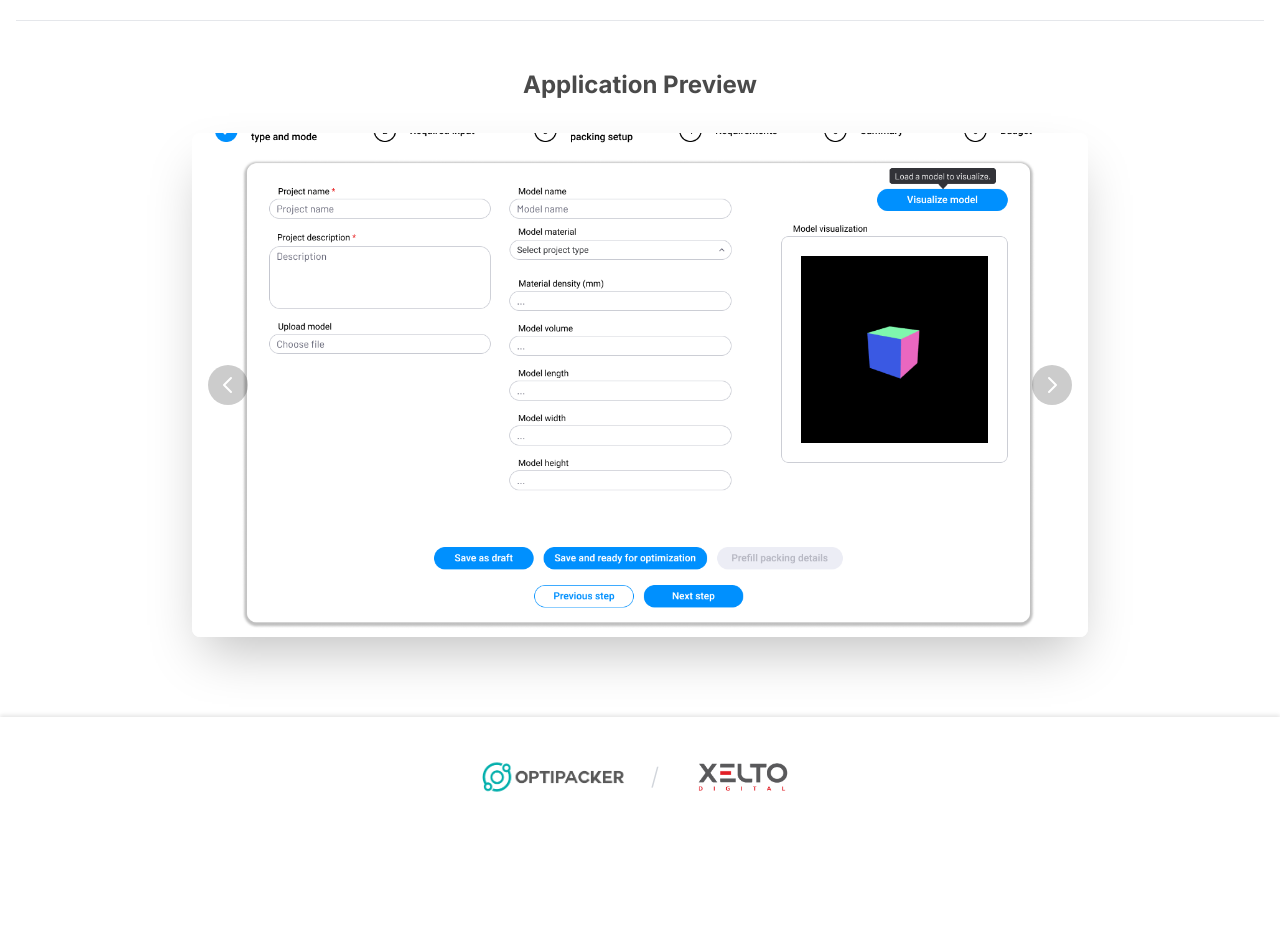
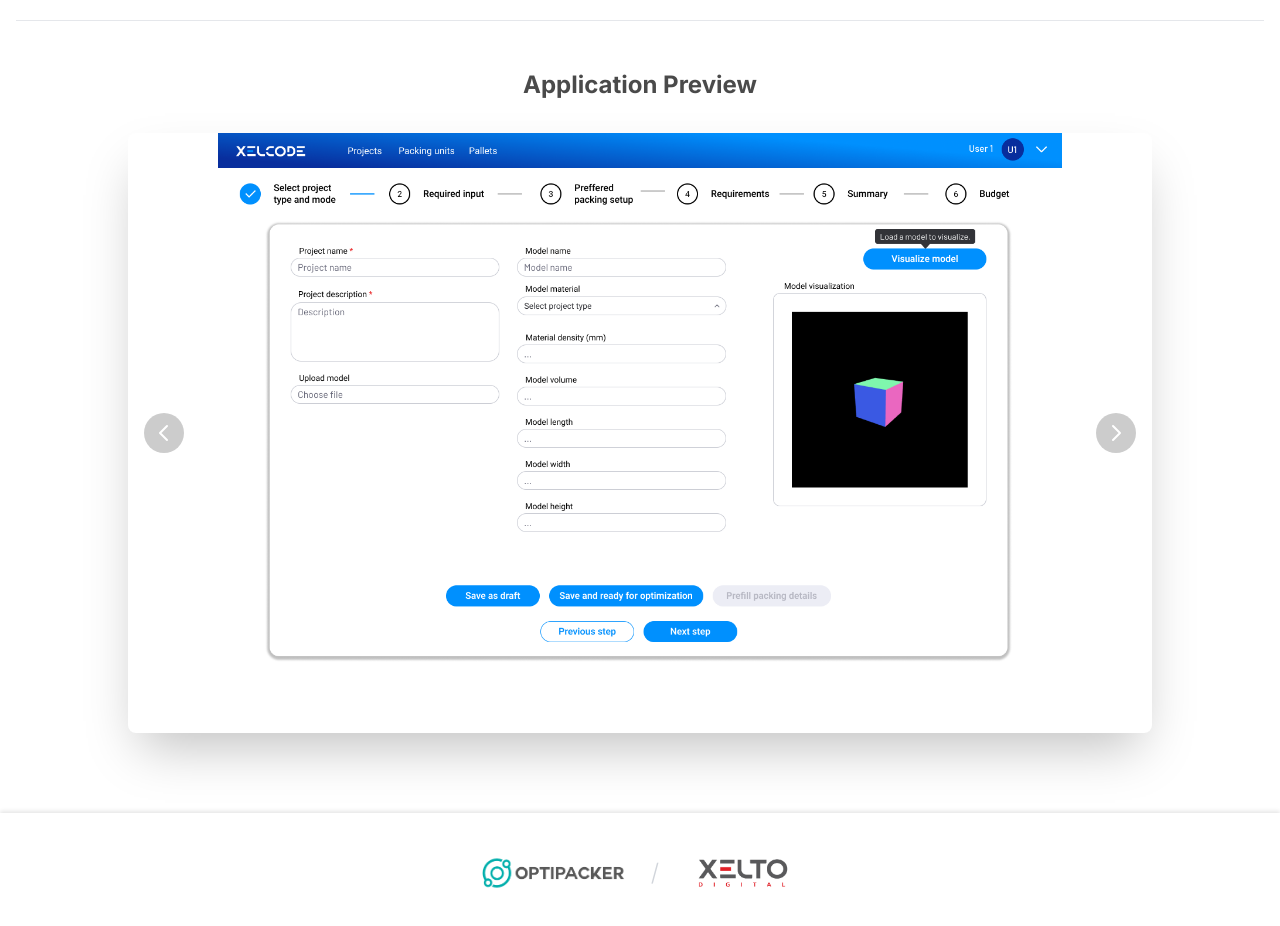
Before and after one commit to RELAXUJ/xelto_form, a Next.js app: page / in a window 1280 px wide. Shown: the part 740-1666 px from the top of the page. Before the commit the page ends 1577 px from the top, so only its background shows below. Built offline with nearby package versions, Linux system fonts and the light colour scheme.

Commit message:
slideshow vol 2

```diff
--- a/components/MockupSlideshow.tsx
+++ b/components/MockupSlideshow.tsx
@@ -45,15 +45,16 @@ export default function MockupSlideshow({ language }: MockupSlideshowProps) {
         {language === "en" ? "Application Preview" : "Náhled aplikace"}
       </h2>
 
-      <div className="relative w-full max-w-4xl mx-auto aspect-[16/9] rounded-lg overflow-hidden shadow-2xl">
+      <div className="relative w-full max-w-5xl mx-auto rounded-lg overflow-hidden shadow-2xl bg-white">
         {/* Main Slide */}
-        <div className="relative w-full h-full">
+        <div className="relative w-full" style={{ minHeight: '600px' }}>
           <Image
             src={slides[currentSlide].src}
             alt={slides[currentSlide].alt}
             fill
-            className="object-cover transition-opacity duration-500"
-            quality={90}
+            className="object-contain transition-opacity duration-500"
+            quality={100}
+            priority
           />
         </div>
 
```
